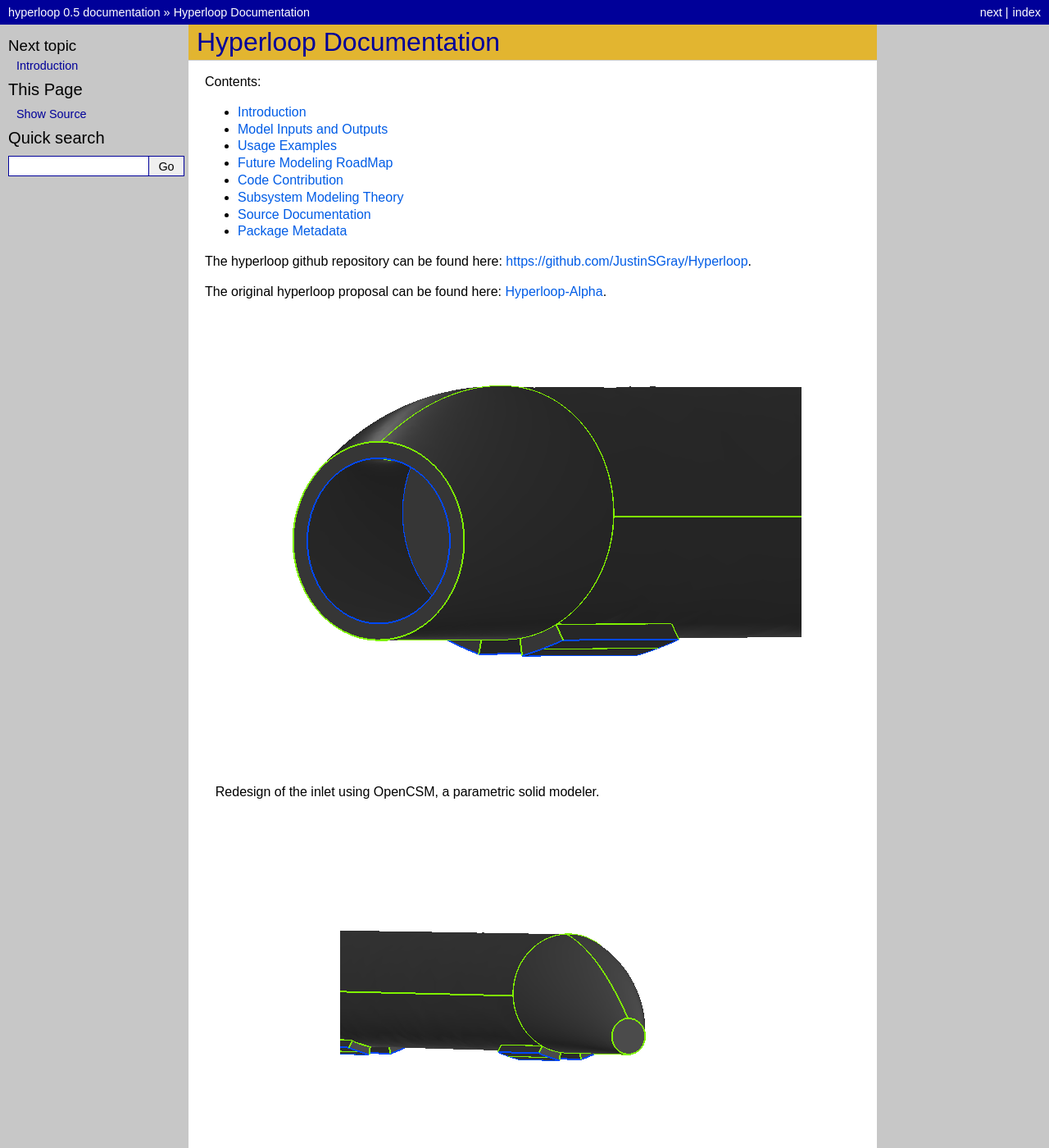
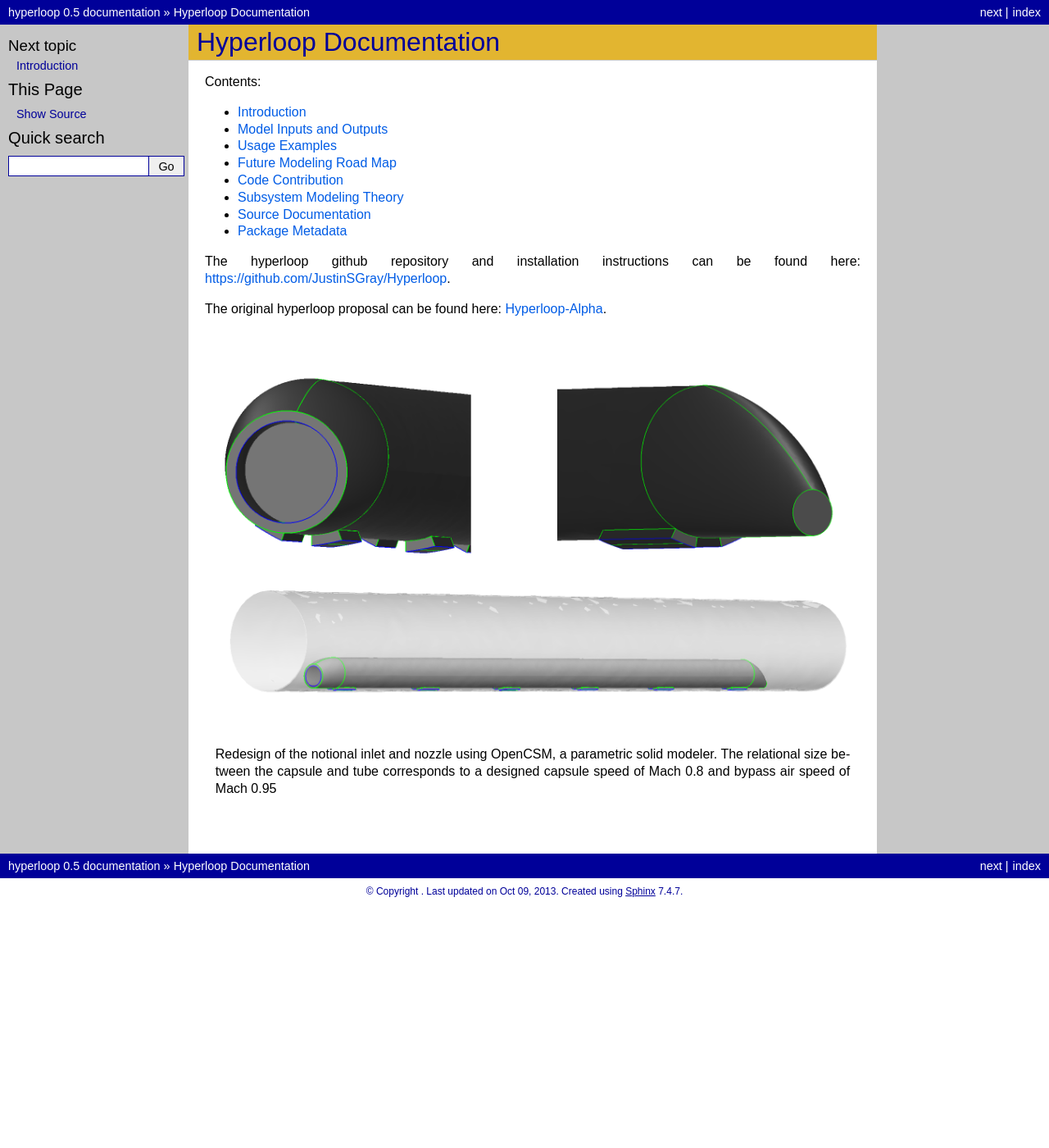
Before and after one commit to JustinSGray/Hyperloop, a Sphinx documentation site: the page built from docs/index.rst, in a window 1280 px wide and 1400 px high. Shown: the whole window at 82% size. Built offline with Sphinx 7.4.7, drawn with Linux system fonts in a browser that asks for light colours; some of the changed text lies outside the part shown.

Commit message:
Docs. Done for the night

```diff
--- a/docs/future.rst
+++ b/docs/future.rst
@@ -1,5 +1,5 @@
 ============================
-Future Modeling RoadMap
+Future Modeling Road Map
 ============================
 
 The current model of the hyperloop focuses on some of the primary sub-systems that operate within the pod.
--- a/docs/index.rst
+++ b/docs/index.rst
@@ -17,7 +17,7 @@ Contents:
    pkgdocs
 
 
-The hyperloop github repository can be found here: `https://github.com/JustinSGray/Hyperloop`__.
+The hyperloop github repository and installation instructions can be found here: `https://github.com/JustinSGray/Hyperloop`__.
 
 .. __: https://github.com/JustinSGray/Hyperloop
 
@@ -26,20 +26,10 @@ The original hyperloop proposal can be found here: `Hyperloop-Alpha`__.
 .. __: http://www.spacex.com/hyperloop
 
 
-.. figure:: images/inlet.png
+.. figure:: images/hyperloop.png
    :align: center
    :alt: hyperloop re-designed inlet
 
-   Redesign of the inlet using OpenCSM, a parametric solid modeler.
-
-.. figure:: images/nozzle.png
-   :align: center
-   :alt: hyperloop re-designed nozzle
-
-   Redesign of the nozzle. (back of the capsule)
-
-.. figure:: images/full_tube.png
-   :align: center
-   :alt: hyperloop re-designed tube and capsule
-
-   Relational size between the capsule and tube for a designed capsule speed of Mach 0.8 and bypass air speed of Mach 0.95
+   Redesign of the notional inlet and nozzle using OpenCSM, a parametric solid modeler. The relational
+   size between the capsule and tube corresponds to a designed capsule speed of Mach 0.8 and bypass air
+   speed of Mach 0.95
```
Also changed, not shown: docs/contribute.rst (+9 -1 lines), docs/intro.rst (+8 -1 lines).
